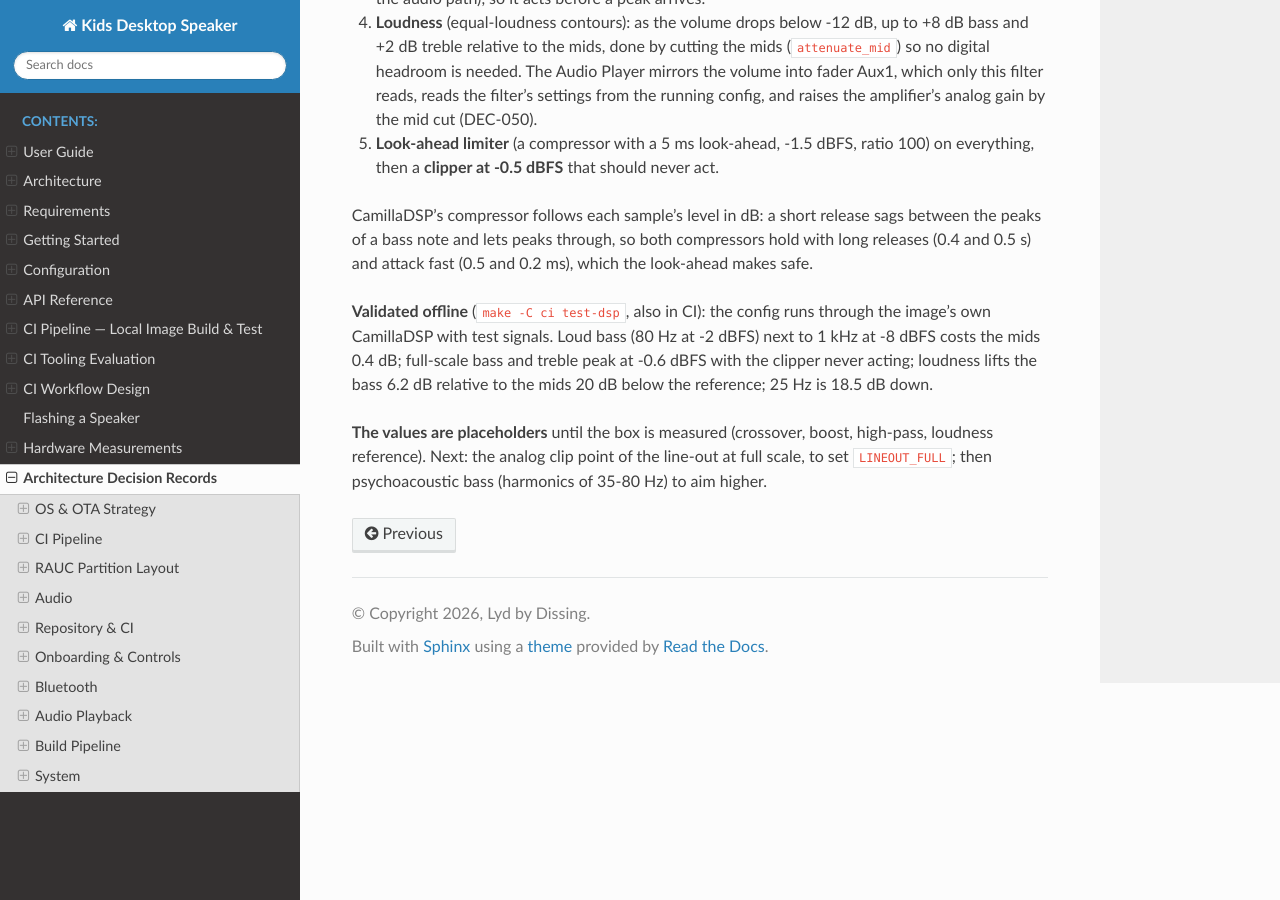
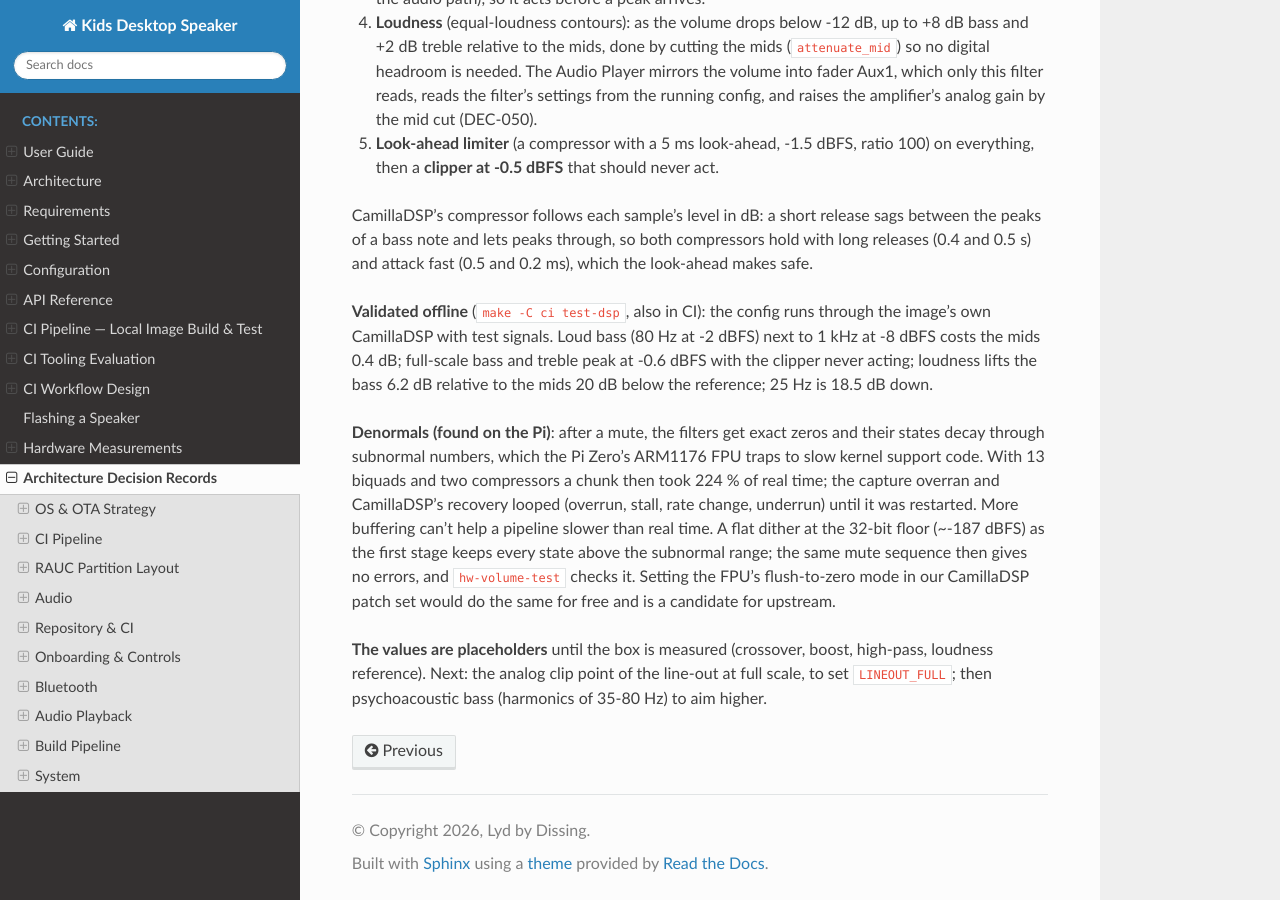
Before and after one commit to LydByDissing/kids-desktop-speaker, a Sphinx documentation site: the page built from docs/source/development/decisions.rst, in a window 1280 px wide and 900 px high, scrolled down 50744 px. Built offline with Sphinx 7.4.7 and the Read the Docs theme 3.1.0, drawn with Linux system fonts in a browser that asks for light colours.

Commit message:
fix(dsp): anti-denormal dither; loudness follows the volume (DEC-051)
- After a mute the filters decay through subnormal numbers, which the Pi
  Zero's ARM1176 FPU traps to slow software: with the new pipeline a chunk
  took 224 % of real time and CamillaDSP looped in overrun/stall/underrun
  until restarted. A flat dither at the 32-bit floor (~-187 dBFS) as the
  first stage keeps the states above the subnormal range; hw-volume-test
  now checks that muting and unmuting doesn't stall CamillaDSP.
- SetFaderVolume only set the loudness fader's target (a Volume filter
  moves its current value), so loudness kept the value from load time; the
  Audio Player now uses SetFaderExternalVolume, meant for external volume.
- hw-volume-test waits for the tone instead of a fixed 2.5 s.

On the Pi: hw-volume-test, hw-dsp-test (with AirPlay) and hw-radio-test
pass; the tone at 40 % leaves 8 dB under (the loudness mid cut, made up by
the amplifier); no underruns or stalls.

Co-Authored-By: Claude Opus 5.5 <noreply@anthropic.com>

```diff
--- a/docs/source/development/decisions.rst
+++ b/docs/source/development/decisions.rst
@@ -3051,6 +3051,18 @@ treble peak at -0.6 dBFS with the clipper never acting; loudness lifts the
 bass 6.2 dB relative to the mids 20 dB below the reference; 25 Hz is 18.5 dB
 down.
 
+**Denormals (found on the Pi)**: after a mute, the filters get exact zeros
+and their states decay through subnormal numbers, which the Pi Zero's ARM1176
+FPU traps to slow kernel support code. With 13 biquads and two compressors a
+chunk then took 224 % of real time; the capture overran and CamillaDSP's
+recovery looped (overrun, stall, rate change, underrun) until it was
+restarted. More buffering can't help a pipeline slower than real time. A
+flat dither at the 32-bit floor (~-187 dBFS) as the first stage keeps every
+state above the subnormal range; the same mute sequence then gives no errors,
+and ``hw-volume-test`` checks it. Setting the FPU's flush-to-zero mode in our
+CamillaDSP patch set would do the same for free and is a candidate for
+upstream.
+
 **The values are placeholders** until the box is measured (crossover, boost,
 high-pass, loudness reference). Next: the analog clip point of the line-out at
 full scale, to set ``LINEOUT_FULL``; then psychoacoustic bass (harmonics of
```
Also changed, not shown: 5 other files.
